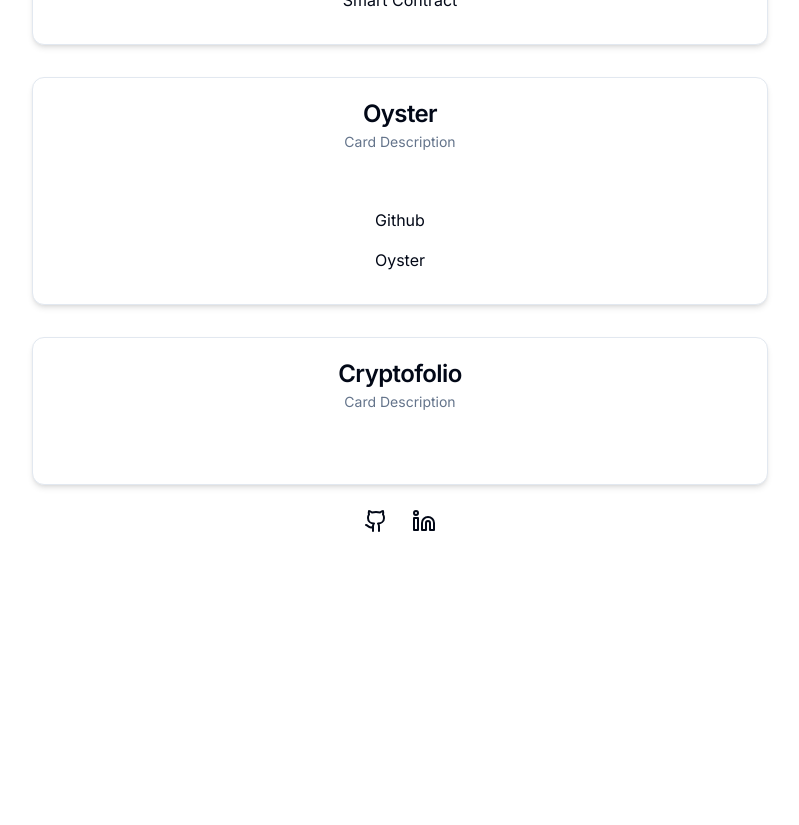
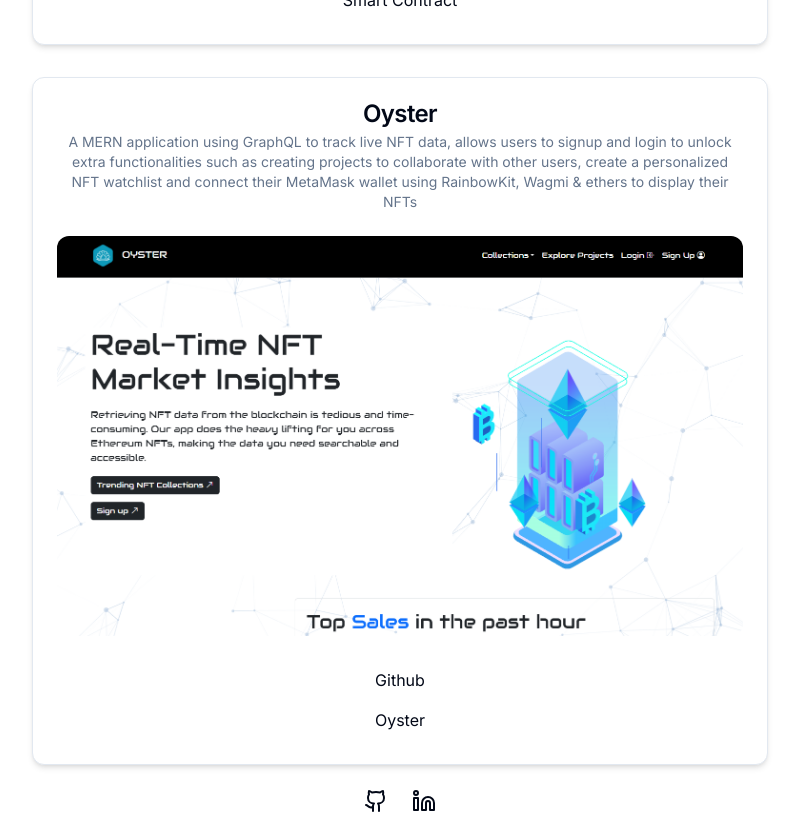
Before and after one commit to youssefojeil/my-portfolio, a Next.js app in the folder portfolio/: page /projects in a window 1280 px wide. Shown: the part 1500-2325 px from the top of the page, without its empty margins (240-1039 px from the left). Before the commit the page ends 2045 px from the top, so only its background shows below. Built offline with nearby package versions, Linux system fonts and the light colour scheme.

Commit message:
add oyster project, will add more projects such as lostboy label and ai platform

```diff
--- a/portfolio/app/projects/page.js
+++ b/portfolio/app/projects/page.js
@@ -23,12 +23,11 @@
 
         <ProjectCard
           title="Oyster"
-          description="Card Description"
-          githubLink="https://github.com/youssefojeil/thirdweb-auth/tree/main"
-          websiteLink="https://dashboard.lostboy.io/"
+          description="A MERN application using GraphQL to track live NFT data, allows users to signup and login to unlock extra functionalities such as creating projects to collaborate with other users, create a personalized NFT watchlist and connect their MetaMask wallet using RainbowKit, Wagmi & ethers to display their NFTs"
+          imgSrc="/oyster-test.png"
+          githubLink="https://github.com/youssefojeil/Oyster"
+          websiteLink="https://immense-refuge-82677.herokuapp.com/"
         />
-
-        <ProjectCard title="Cryptofolio" description="Card Description" />
       </div>
     </div>
   );
```
Also changed, not shown: portfolio/public/oyster-test.png (added), portfolio/public/oyster.png (added).
